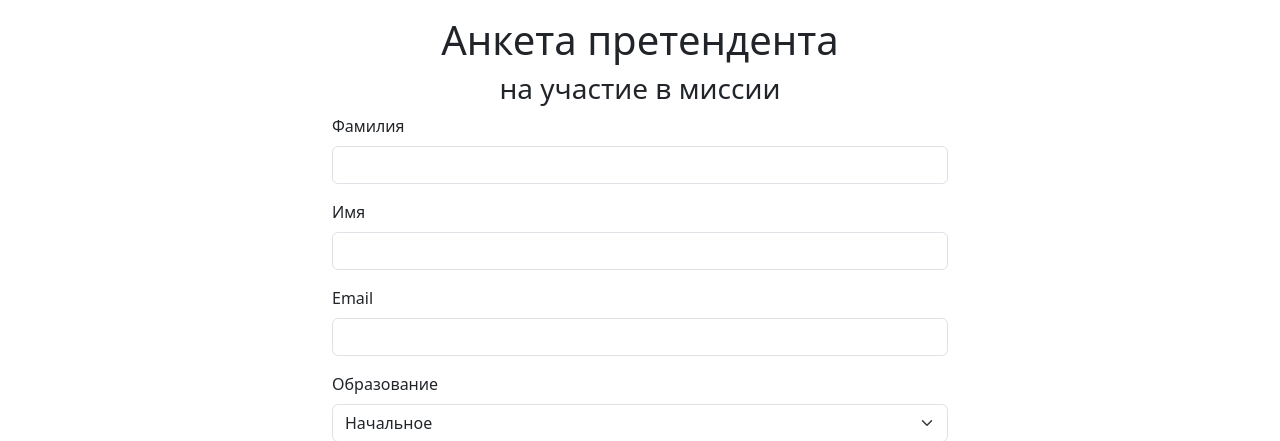
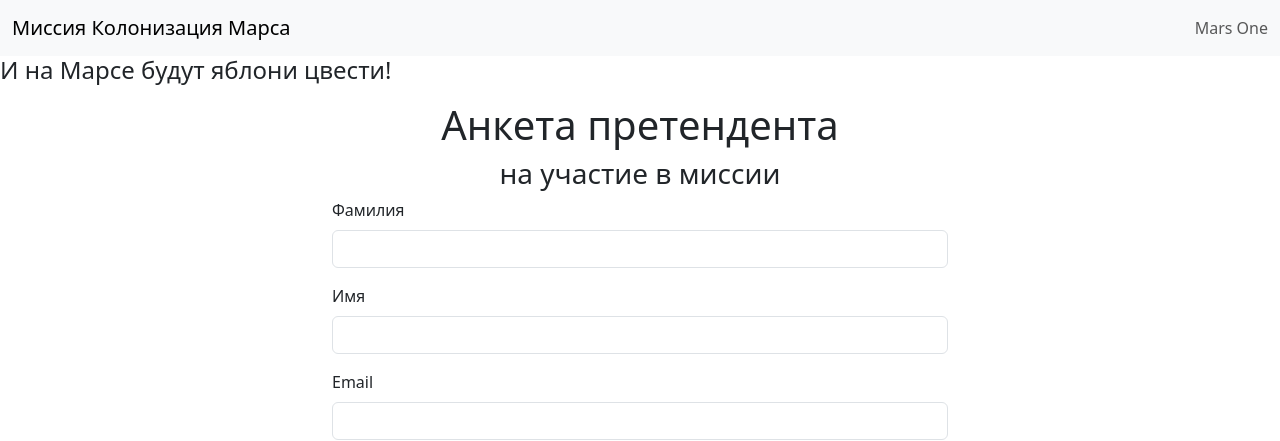
Before and after one commit to BLDolph/FlaskNew, a Flask app: page /astronaut_selection in a window 1280 px wide. Shown: the top 441 px of the page. Run offline with Flask 3, Linux system fonts and the light colour scheme.

Commit message:
Готовимся к миссии

```diff
--- a/app.py
+++ b/app.py
@@ -9,7 +9,7 @@ def get():
 
 @app.route('/index')
 def get_index():
-    return 'И на Марсе будут яблони цвести!'
+    return render_template('base.html', title='Заготовка')
 
 
 @app.route('/promote')
@@ -33,7 +33,7 @@ def promotion_image():
 
 @app.route('/astronaut_selection')
 def astronaut_selection():
-    return render_template('astronaut_selection.html')
+    return render_template('astronaut_selection.html', title='Отбор астронавтов')
 
 if __name__ == '__main__':
     app.run('127.0.0.1', 8080)
--- a/templates/astronaut_selection.html
+++ b/templates/astronaut_selection.html
@@ -1,12 +1,6 @@
-<!DOCTYPE html>
-<html lang="ru">
-<head>
-    <meta charset="UTF-8">
-    <meta name="viewport" content="width=device-width, initial-scale=1">
-    <title>Отбор астронавтов</title>
-    <link href="https://cdn.jsdelivr.net/npm/bootstrap@5.3.8/dist/css/bootstrap.min.css" rel="stylesheet" integrity="sha384-sRIl4kxILFvY47J16cr9ZwB07vP4J8+LH7qKQnuqkuIAvNWLzeN8tE5YBujZqJLB" crossorigin="anonymous">
-</head>
-<body>
+{% extends "base.html" %}
+
+{% block content %}
     <div class="container mt-3" style="width: 50%;">
         <div class="row">
             <div class="col">
@@ -82,7 +76,7 @@
                             <label class="form-label"></label>
                             <div class="form-check">
                                 <input type="checkbox" class="form-check-input" value="ready" id="ready">
-                                <label for="ready"  class="form-check-label">Готовы ли вы остаться на Марсе?</label>
+                                <label for="ready" class="form-check-label">Готовы ли вы остаться на Марсе?</label>
                             </div>
                         </div>
                     </div>
@@ -93,6 +87,4 @@
             </div>
         </div>
     </div>
-    <script src="https://cdn.jsdelivr.net/npm/bootstrap@5.3.8/dist/js/bootstrap.bundle.min.js" integrity="sha384-FKyoEForCGlyvwx9Hj09JcYn3nv7wiPVlz7YYwJrWVcXK/BmnVDxM+D2scQbITxI" crossorigin="anonymous"></script>
-</body>
-</html>
+{% endblock %}
--- /dev/null
+++ b/templates/base.html
@@ -0,0 +1,30 @@
+<!DOCTYPE html>
+<html lang="ru">
+<head>
+    <meta charset="UTF-8">
+    <meta name="viewport" content="width=device-width, initial-scale=1">
+    <title>{{ title }}</title>
+    <link href="https://cdn.jsdelivr.net/npm/bootstrap@5.3.8/dist/css/bootstrap.min.css" rel="stylesheet" integrity="sha384-sRIl4kxILFvY47J16cr9ZwB07vP4J8+LH7qKQnuqkuIAvNWLzeN8tE5YBujZqJLB" crossorigin="anonymous">
+</head>
+<body>
+
+    <nav class="navbar bg-body-tertiary">
+        <div class="container-fluid">
+            <h1 class="navbar-brand mb-0">
+                Миссия Колонизация Марса
+            </h1>
+            <ul class="navbar-nav">
+                <li class="nav-item">
+                    <a href="#" class="nav-link">Mars One</a>
+                </li>
+            </ul>
+        </div>
+    </nav>
+    <h4>
+        И на Марсе будут яблони цвести!
+    </h4>
+
+        {% block content %}{% endblock %}
+    <script src="https://cdn.jsdelivr.net/npm/bootstrap@5.3.8/dist/js/bootstrap.bundle.min.js" integrity="sha384-FKyoEForCGlyvwx9Hj09JcYn3nv7wiPVlz7YYwJrWVcXK/BmnVDxM+D2scQbITxI" crossorigin="anonymous"></script>
+</body>
+</html>
```
